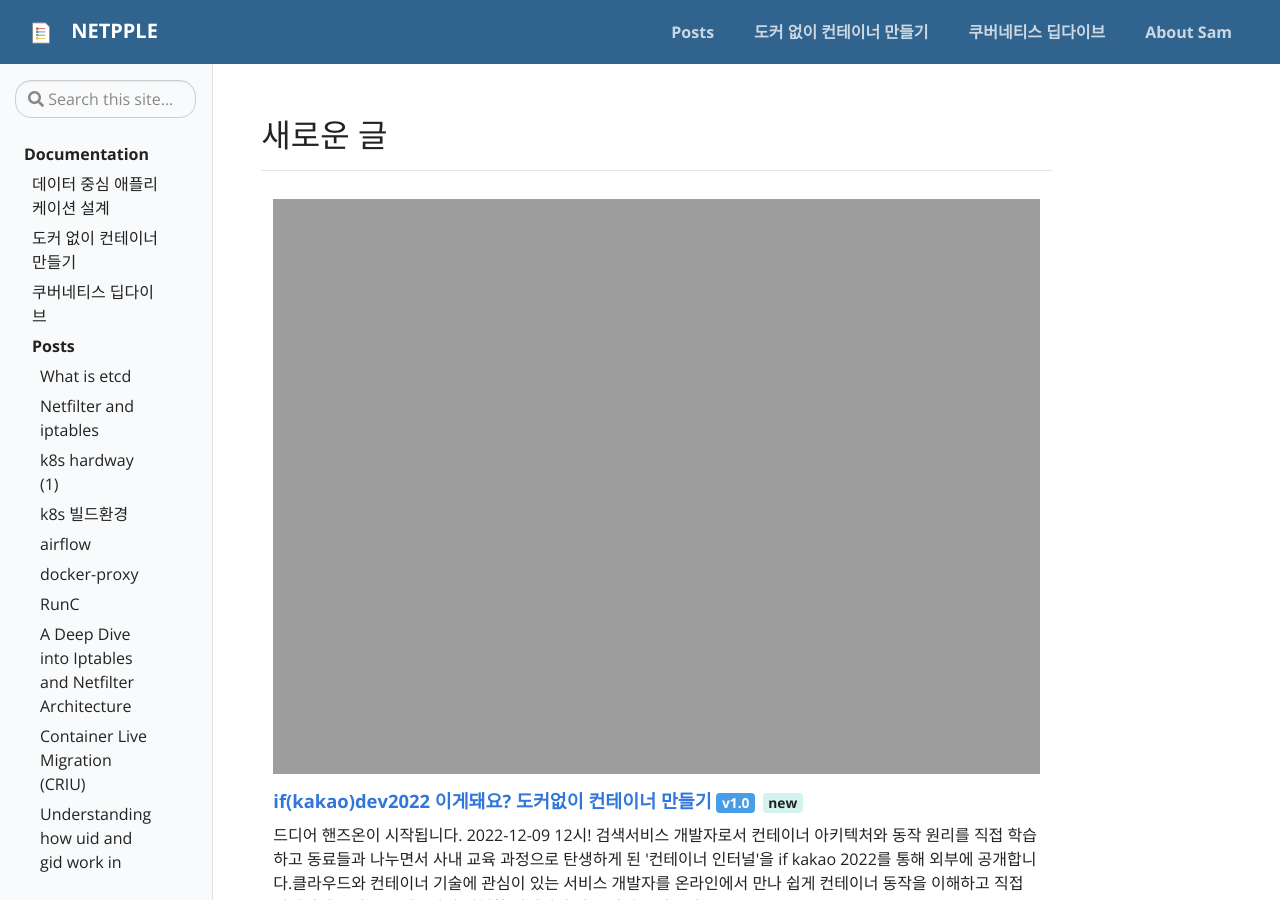
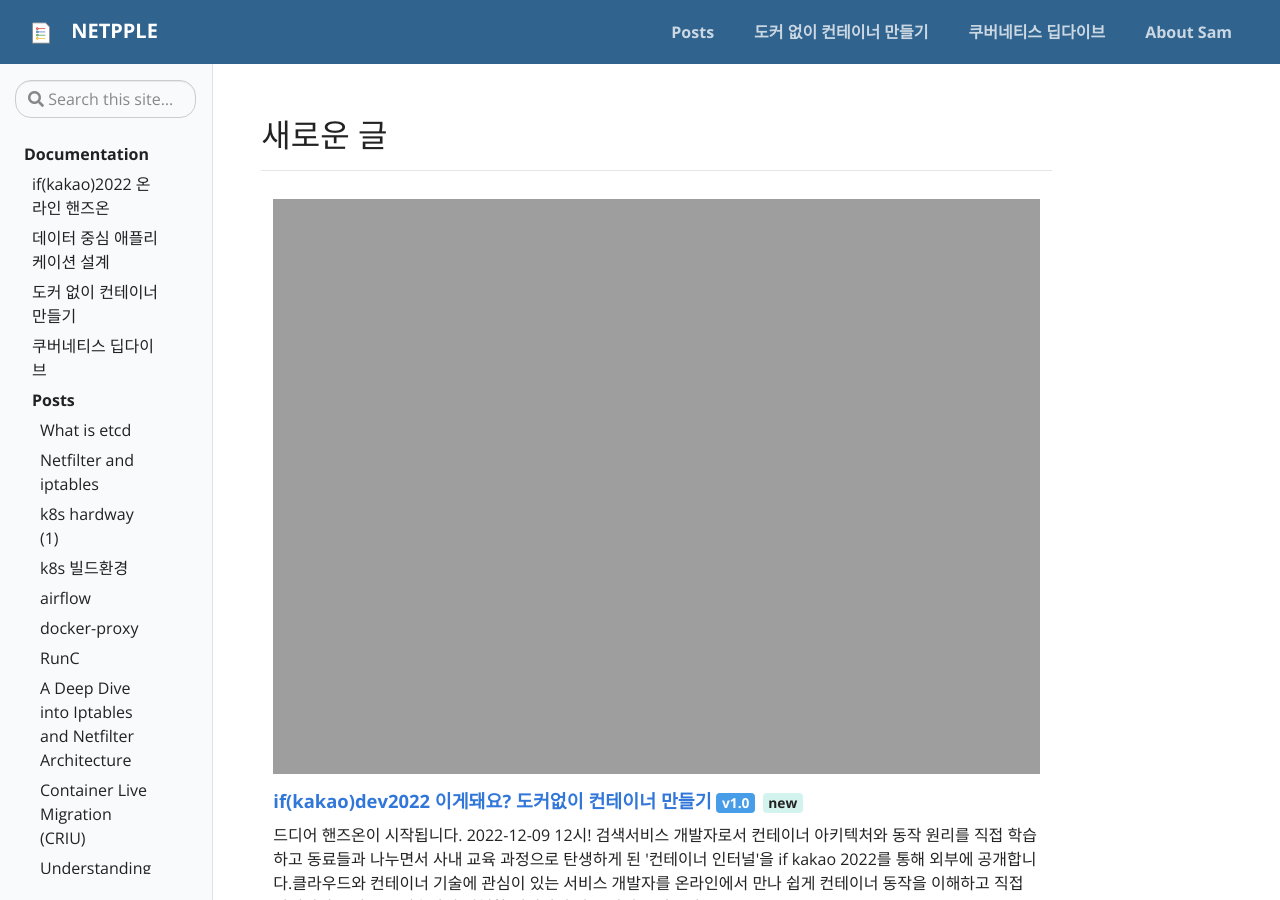
Before and after one commit to netpple/netpple.github.io, a Jekyll site: the page built from pages/index.md, in a window 1280 px wide and 900 px high. Built offline with Jekyll 4.4.1, drawn with Linux system fonts in a browser that asks for light colours.

```diff
--- a/_data/toc.yml
+++ b/_data/toc.yml
@@ -1,6 +1,8 @@
 - title: Documentation
   url: "docs/make-container-without-docker"
   links:
+    - title: "if(kakao)2022 온라인 핸즈온"
+      url: "docs/make-container-without-docker/ifkakao2022-handson"
     - title: "데이터 중심 애플리케이션 설계"
       url: "docs/data-intensive-application-design"
       children:
```
